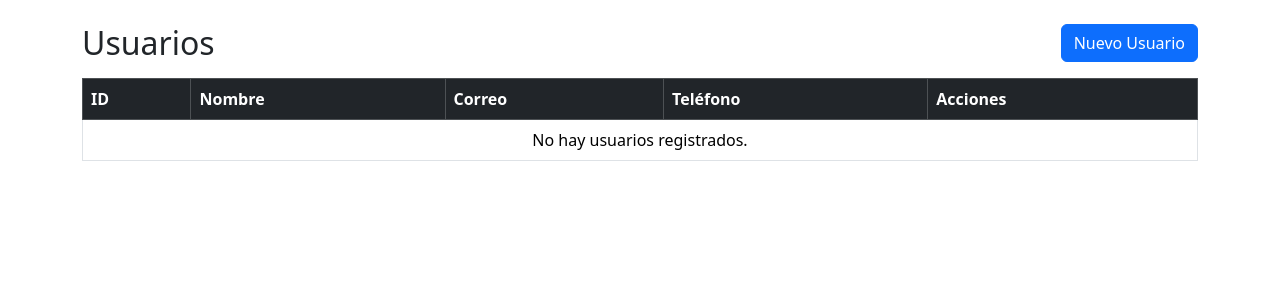
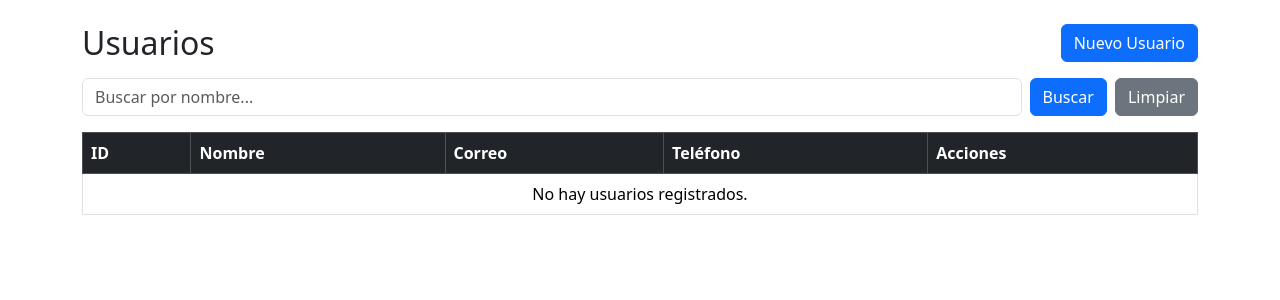
Before and after one commit to ZeusRD55555/crud-gitflow-itla-p3, a Flask app: page /usuarios in a window 1280 px wide. Shown: the part 56-356 px from the top of the page. Run offline with Flask 3, Linux system fonts and the light colour scheme.

Commit message:
Add search bar to user list template

```diff
--- a/app/templates/listar_usuarios.html
+++ b/app/templates/listar_usuarios.html
@@ -5,6 +5,15 @@
     <h2 class="mb-0">Usuarios</h2>
     <a href="{{ url_for('main.crear_usuario') }}" class="btn btn-primary">Nuevo Usuario</a>
 </div>
+<form method="GET" action="{{ url_for('main.listar_usuarios') }}" class="row g-2 mb-3">
+    <div class="col-auto flex-grow-1">
+        <input type="text" class="form-control" name="q" placeholder="Buscar por nombre..." value="{{ q }}">
+    </div>
+    <div class="col-auto">
+        <button type="submit" class="btn btn-primary me-1">Buscar</button>
+        <a href="{{ url_for('main.listar_usuarios') }}" class="btn btn-secondary">Limpiar</a>
+    </div>
+</form>
 <table class="table table-bordered table-hover">
     <thead class="table-dark">
         <tr>
```
